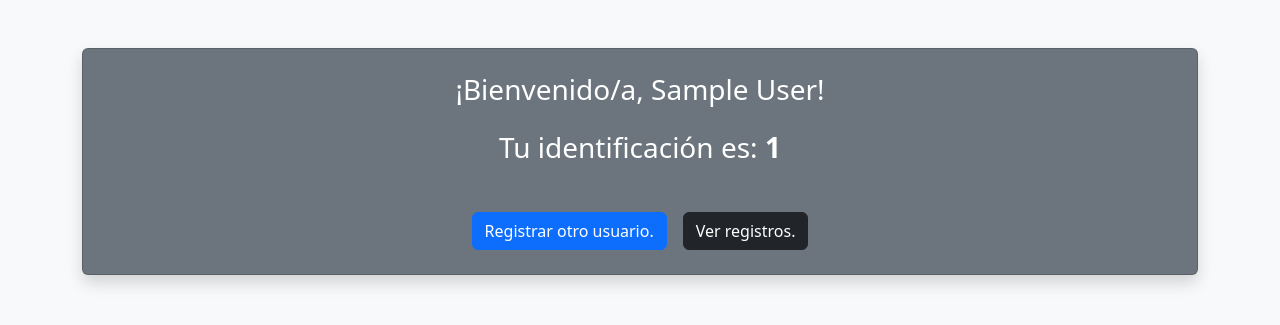
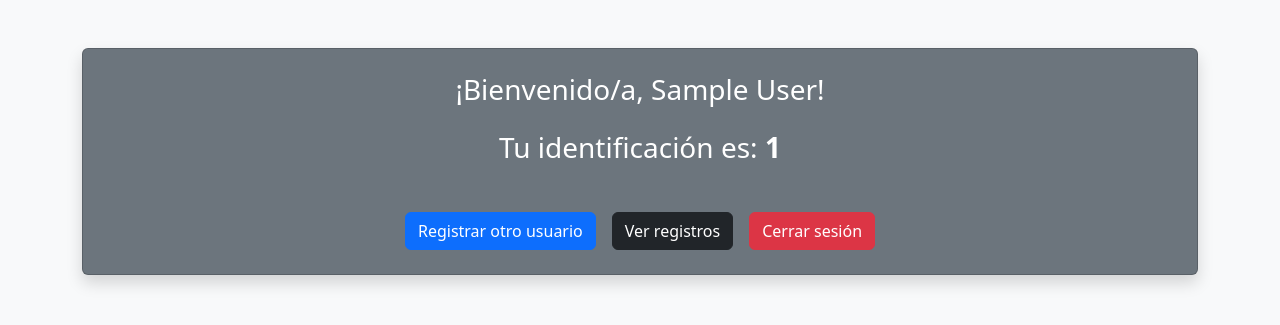
Before and after one commit to Valazoo/Act-Foro, a PHP site: page /eventos/bienvenida.php in a window 1280 px wide. Shown: the top 325 px of the page. Run offline with PHP 8.4, Linux system fonts and the light colour scheme; the visitor is signed in with stand-in values (Sample User, id 1).

Commit message:
PHP-Mysql3

```diff
--- a/eventos/bienvenida.php
+++ b/eventos/bienvenida.php
@@ -24,14 +24,11 @@ if (!isset($_SESSION['cedula']) || !isset($_SESSION['nombre'])) {
         <h3 class="text-center text-white mb-4">Tu identificación es: <strong><?php echo htmlspecialchars($_SESSION['cedula']); ?></strong></h3>
 
         <div class="d-flex justify-content-center mt-4 gap-3">
-            <a href="formulario.php" class="btn btn-primary">Registrar otro usuario.</a>
-            <a href="listar.php" class="btn btn-dark">Ver registros.</a>
+            <a href="formulario.php" class="btn btn-primary">Registrar otro usuario</a>
+            <a href="listar.php" class="btn btn-dark">Ver registros</a>
+            <a href="cierre_sesion.php" class="btn btn-danger">Cerrar sesión</a>
         </div>
     </div>
 </div>
-
-<!-- Bootstrap JS (opcional, si usas componentes dinámicos) -->
-<script src="https://cdn.jsdelivr.net/npm/bootstrap@5.3.3/dist/js/bootstrap.bundle.min.js"></script>
-
 </body>
 </html>
--- a/eventos/conexion.php
+++ b/eventos/conexion.php
@@ -5,7 +5,7 @@
     $contraseña = "";
     $bd = "tarea_bd";
 
-    //Crear el obejot conexion a la base
+    //Crear el objeto conexion a la base de datos
     $conexion = new mysqli($host, $usuario, $contraseña, $bd);
 
     //Verificar error de conexion
--- a/eventos/editar.php
+++ b/eventos/editar.php
@@ -86,7 +86,7 @@ if (!isset($cedula)) $cedula = "";
       </div>
     </div>
 
-    <!-- Imagen a la derecha -->
+    <!-- Imagen en edicion de usuario -->
     <div class="col-md-6 d-md-flex align-items-center justify-content-center">
       <img src="imagen.jpg" alt="Imagen decorativa"
            class="img-fluid border border-4 border-secondary rounded-5"
--- a/eventos/eliminar.php
+++ b/eventos/eliminar.php
@@ -1,5 +1,6 @@
 <?php
 require 'conexion.php';
+//Elimina usuario
 if (isset($GET['cedula']));{
     $cedula = $_GET['cedula'];
 
```
Also changed, not shown: eventos/cierre_sesion.php (added, +7 -0 lines), login.php (renamed from eventos/login.php).
